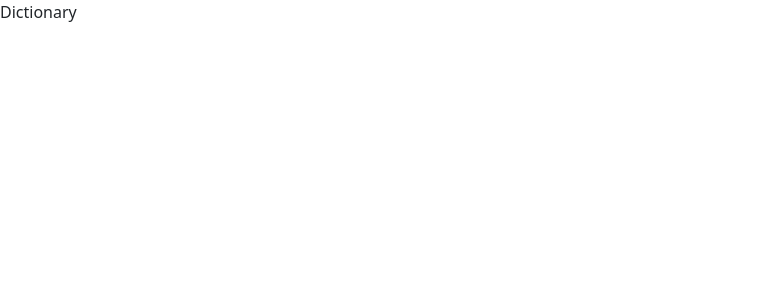
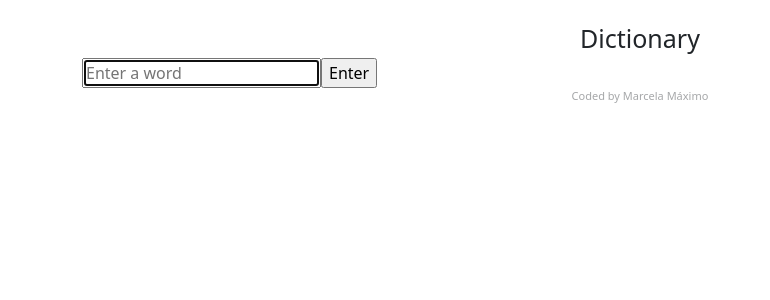
Before and after one commit to MarcelaMaximo/dictionary, a React (Create React App) app: page / in a window 1280 px wide. Shown: the top 300 px of the page, without its empty margins (0-770 px from the left). Built offline with nearby package versions, Linux system fonts and the light colour scheme.

Commit message:
search engine running

```diff
--- a/src/App.css
+++ b/src/App.css
@@ -0,0 +1,10 @@
+.App-header {
+  text-align: center;
+  font-size: 25px;
+  margin-top: 20px;
+}
+.App-footer {
+  text-align: center;
+  font-size: 11px;
+  opacity: 0.4;
+}
--- a/src/App.js
+++ b/src/App.js
@@ -1,13 +1,19 @@
 import './App.css';
+import Dictionary from "./Dictionary";
 
-function App() {
+
+export default function App() {
   return (
     <div className="App">
-      <header className="App-header">
-        Dictionary
-      </header>
+      <div className="container">
+        <header className="App-header">
+          Dictionary
+        </header>
+        <main>
+          <Dictionary />
+        </main>
+        <footer className="App-footer"> Coded by Marcela Máximo</footer>
+      </div>
     </div>
   );
 }
-
-export default App;
--- /dev/null
+++ b/src/Dictionary.js
@@ -0,0 +1,25 @@
+import React, { useState } from "react";
+import "./Dictionary.css";
+
+export default function Dictionary () {
+
+  let [keyword, setKeyword] = useState(null);
+
+  function search(event){
+    event.preventDefault();
+    alert (`Searching for ${keyword}`);
+  }
+
+  function handleKeywordChange(event){
+    setKeyword(event.target.value)
+  }
+
+  return (
+    <div className="Dictionary">
+      <form onSubmit={search}>
+        <input type="search" placeholder="Enter a word" autoFocus={true} onChange={handleKeywordChange}/>
+        <input type="submit" value="Enter"/>
+      </form>
+    </div>
+  );
+}
```
Also changed, not shown: src/Dictionary.css (added).
